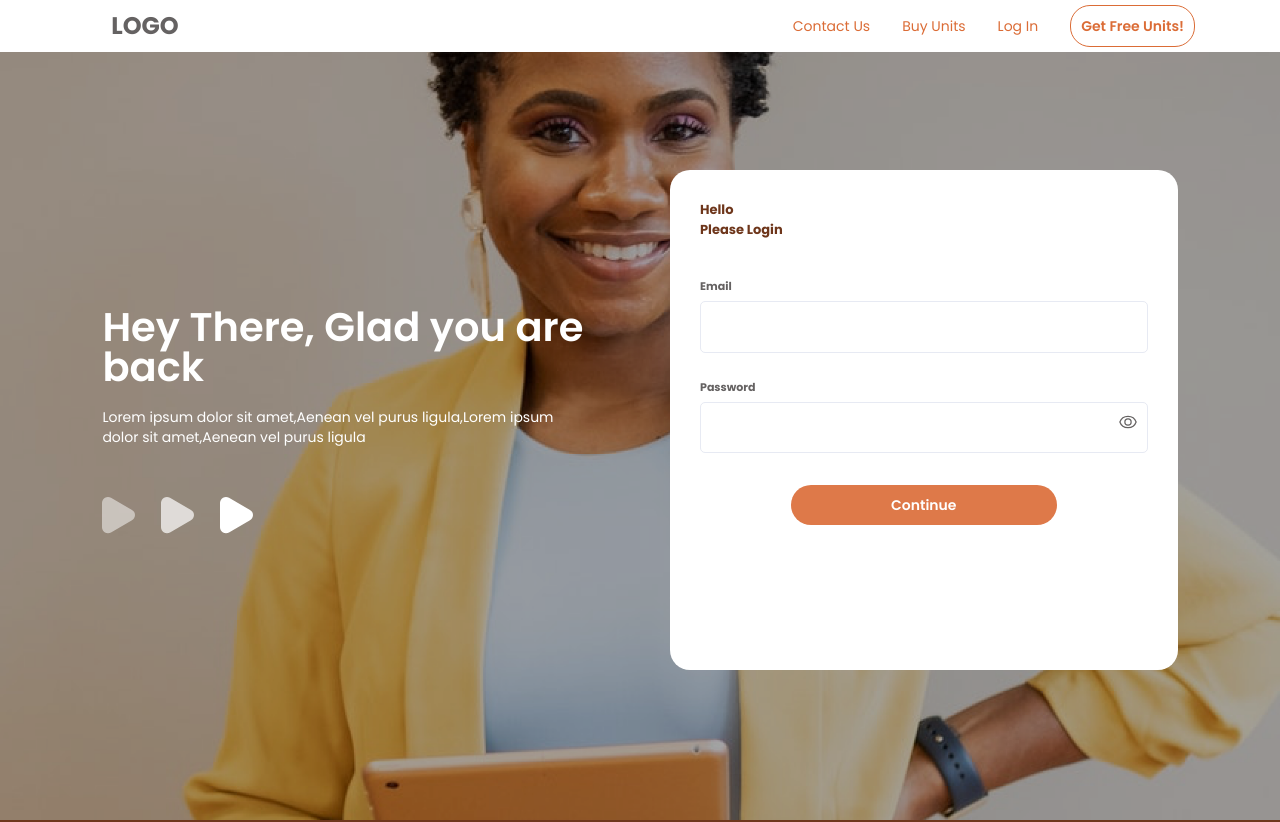
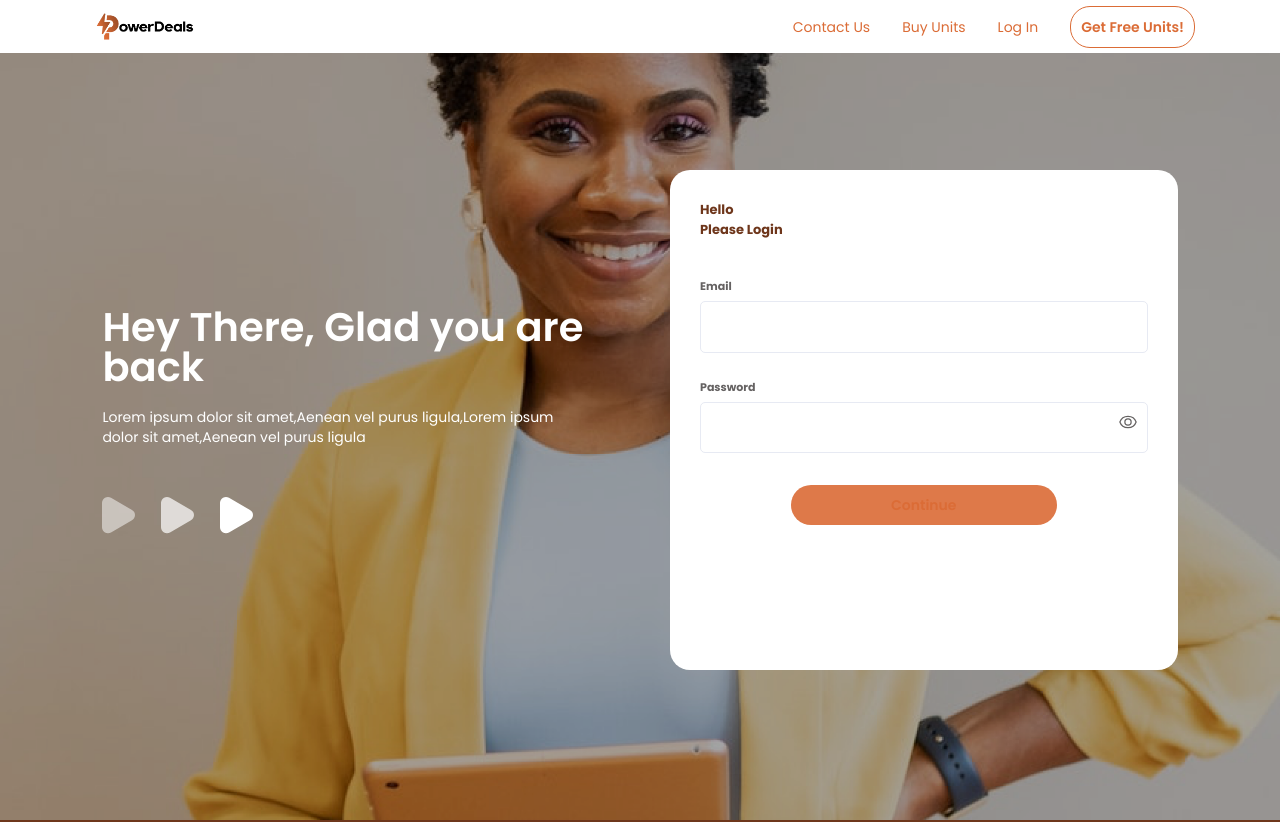
Before and after one commit to siccoo/deals, a React (Create React App) app: page /login in a window 1280 px wide. Shown: the top 822 px of the page. Built offline with nearby package versions, Linux system fonts and the light colour scheme.

Commit message:
Navbar updated

```diff
--- a/src/assets/css/header.css
+++ b/src/assets/css/header.css
@@ -42,6 +42,7 @@
 }
 .primary-text {
   font-size: var(--small-font-size);
+  color: var(--primary-color) !important;
 }
 .nav-footer,
 .media {
--- a/src/components/navbar.js
+++ b/src/components/navbar.js
@@ -4,6 +4,7 @@ import React from "react";
 import { Link } from "react-router-dom";
 
 import "../assets/css/header.css";
+import PowerDealsLogo from "../assets/img/power-logo.png";
 
 const AppHeader = () => {
   // const location = useLocation();
@@ -23,7 +24,7 @@ const AppHeader = () => {
         <div id="logoAndNav" className="container">
           <nav className="js-mega-menu navbar navbar-expand-lg mb-4">
             <Link className="navbar-brand" to="/" aria-label="Front">
-              <h3 className="black-text">LOGO</h3>
+              <img src={PowerDealsLogo} className="power-logo" alt="power-logo" />
             </Link>
 
             <button
--- a/src/index.css
+++ b/src/index.css
@@ -62,7 +62,7 @@ label {
   background-color: #fff;
 }
 .btn-join {
-  color: var(--primary-color);
+  color: var(--primary-color) !important;
   background-color: var(--white-color);
   border: 1px solid var(--primary-color);
   border-radius: 20px;
```
